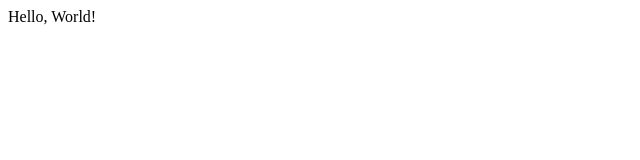
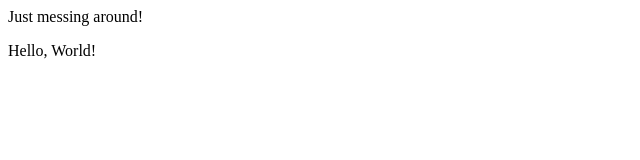
Before and after one commit to jagreer7/jagreer7.github.io, a plain HTML site: page index.html in a window 1280 px wide. Shown: the whole page, without its empty margins (0-640 px from the left). Drawn offline with Linux system fonts and the light colour scheme.

Commit message:
Just updating and testing headers in the site

```diff
--- a/index.html
+++ b/index.html
@@ -1,5 +1,7 @@
 <html>
-    <head></head>
+    <head>
+      Just messing around!
+    </head>
     <body>
         <p>Hello, World!</p>
     </body>
```
Also changed, not shown: 1 other file.
